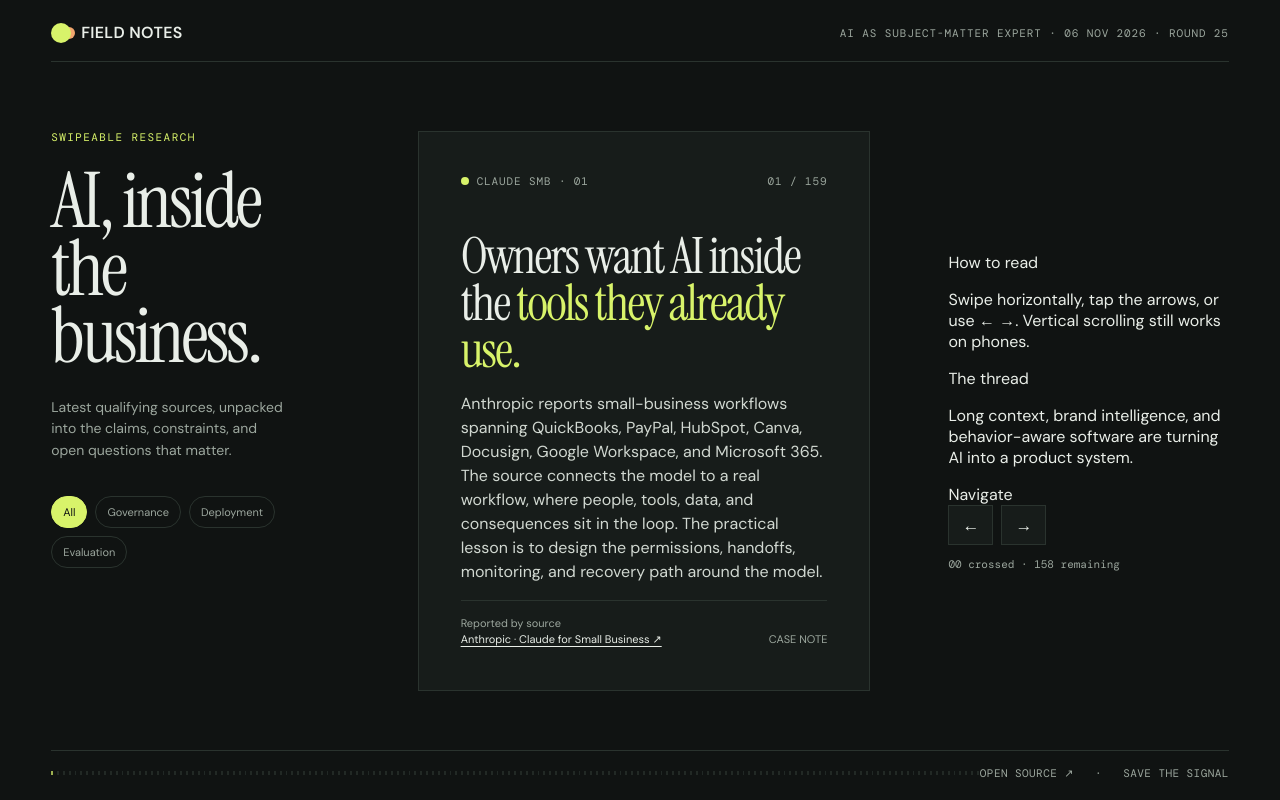
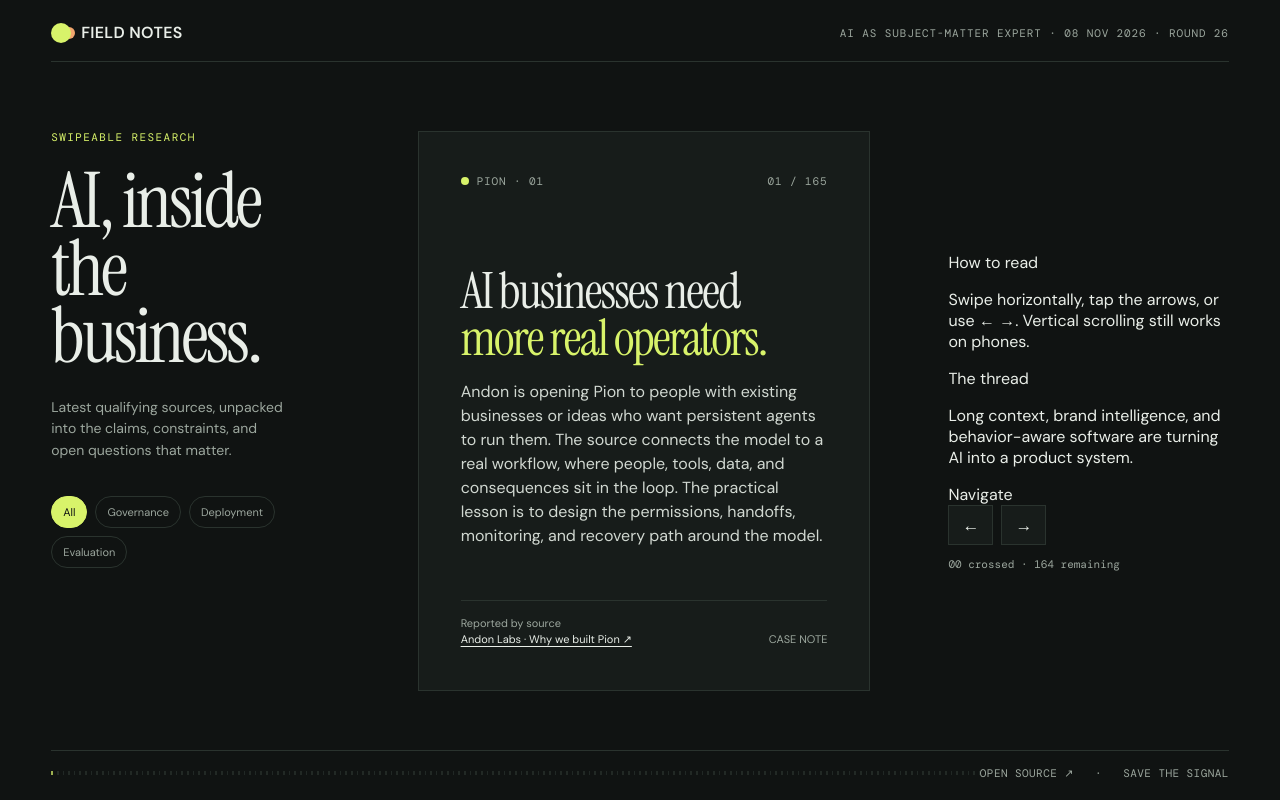
Before and after one commit to automationscompany/ai-sme-swipe, a plain HTML site: page index.html in a window 1280 px wide. Drawn offline with nearby package versions, Linux system fonts and the light colour scheme.

Commit message:
Add November 8 research round

```diff
--- a/index.html
+++ b/index.html
@@ -57,7 +57,7 @@ html,body{width:100%;max-width:100%;overflow-x:hidden}.app,.topbar,.main,.intro,
 </head>
 <body>
 <div class="app">
-<header class="topbar"><div class="brand"><span class="mark"></span><strong>FIELD NOTES</strong></div><div class="issue">AI as subject-matter expert · 06 NOV 2026 · ROUND 25</div></header>
+<header class="topbar"><div class="brand"><span class="mark"></span><strong>FIELD NOTES</strong></div><div class="issue">AI as subject-matter expert · 08 NOV 2026 · ROUND 26</div></header>
 <main class="main">
 <section class="intro"><div><div class="eyebrow">Swipeable research</div><h1>AI, inside the business.</h1></div><div><p>Latest qualifying sources, unpacked into the claims, constraints, and open questions that matter.</p><div class="filter" aria-label="Filter cards"><button class="active" data-filter="all">All</button><button data-filter="governance">Governance</button><button data-filter="deployment">Deployment</button><button data-filter="evaluation">Evaluation</button></div></div></section>
 <section class="reader" aria-label="Swipeable article reader"><div class="deck" id="deck"></div></section>
@@ -67,6 +67,12 @@ html,body{width:100%;max-width:100%;overflow-x:hidden}.app,.topbar,.main,.intro,
 </div>
 <script>
 const cards=[
+{article:'deployment',label:'PION · 01',kind:'case',title:'AI businesses need <em>more real operators.</em>',body:'Andon is opening Pion to people with existing businesses or ideas who want persistent agents to run them.',source:'Andon Labs · Why we built Pion',url:'https://andonlabs.com/blog/why-we-built-pion'},
+{article:'economics',label:'PION · 02',kind:'signal',title:'The handoff includes <em>money and tools.</em>',body:'Pion gives agents email, phone, banking, browser, and secure-computing access for real-world business experiments.',source:'Andon Labs · Why we built Pion',url:'https://andonlabs.com/blog/why-we-built-pion'},
+{article:'oversight',label:'PION · 03',kind:'boundary',title:'The invitation comes with <em>unresolved risk.</em>',body:'Andon reports its store and café remain unprofitable and says stronger automated monitoring is still a priority.',source:'Andon Labs · Why we built Pion',url:'https://andonlabs.com/blog/why-we-built-pion'},
+{article:'deployment',label:'REDUCTO · 01',kind:'case',title:'Customers paid for <em>pain relief, not novelty.</em>',body:'Reducto found stronger demand when users described PDF-processing bottlenecks instead of saying its AI idea seemed interesting.',source:'First Round Review · Reducto’s Path to Product-Market Fit',url:'https://review.firstround.com/reductos-path-to-product-market-fit/'},
+{article:'evaluation',label:'REDUCTO · 02',kind:'signal',title:'The buying signal was <em>specific and immediate.</em>',body:'Early users asked whether the parser was a hosted API and where they could find the Stripe payment link.',source:'First Round Review · Reducto’s Path to Product-Market Fit',url:'https://review.firstround.com/reductos-path-to-product-market-fit/'},
+{article:'economics',label:'REDUCTO · 03',kind:'boundary',title:'Acute pain supported <em>real pricing.</em>',body:'Reducto reports startup customers processing at least 15,000 pages monthly paid from $300 per month for the infrastructure.',source:'First Round Review · Reducto’s Path to Product-Market Fit',url:'https://review.firstround.com/reductos-path-to-product-market-fit/'},
 {article:'deployment',label:'CLAUDE SMB · 01',kind:'case',title:'Owners want AI inside the <em>tools they already use.</em>',body:'Anthropic reports small-business workflows spanning QuickBooks, PayPal, HubSpot, Canva, Docusign, Google Workspace, and Microsoft 365.',source:'Anthropic · Claude for Small Business',url:'https://www.anthropic.com/news/claude-for-small-business'},
 {article:'evaluation',label:'CLAUDE SMB · 02',kind:'signal',title:'The requested work is <em>operational and repetitive.</em>',body:'Anthropic says owners asked for payroll planning, month-end close, cash forecasting, invoice chasing, campaign preparation, and lead triage.',source:'Anthropic · Claude for Small Business',url:'https://www.anthropic.com/news/claude-for-small-business'},
 {article:'governance',label:'CLAUDE SMB · 03',kind:'boundary',title:'Approval remains part of the <em>product promise.</em>',body:'The source says users approve before Claude sends, posts, or pays; Anthropic also reports data security as the biggest hesitation for half its survey respondents.',source:'Anthropic · Claude for Small Business',url:'https://www.anthropic.com/news/claude-for-small-business'},
```
